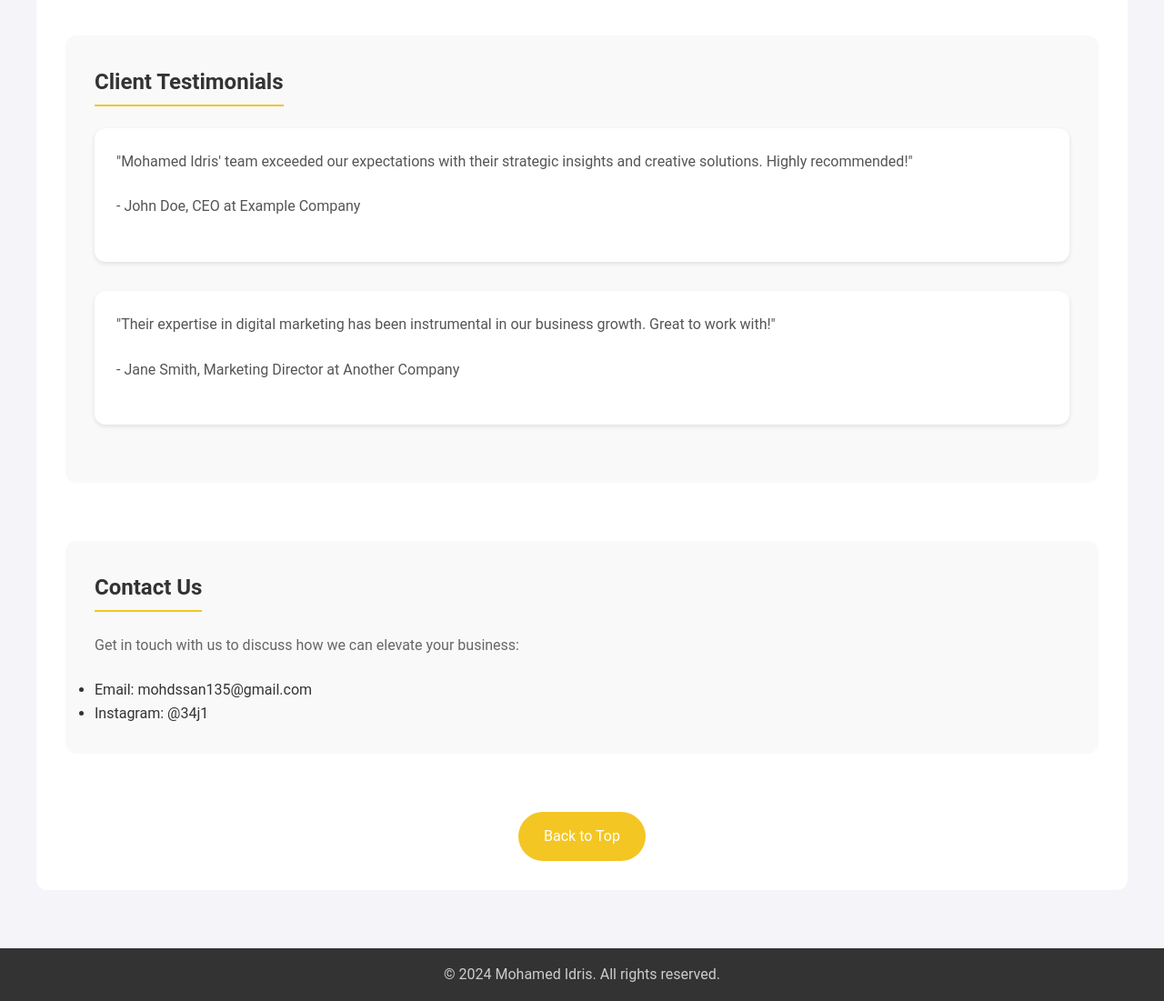
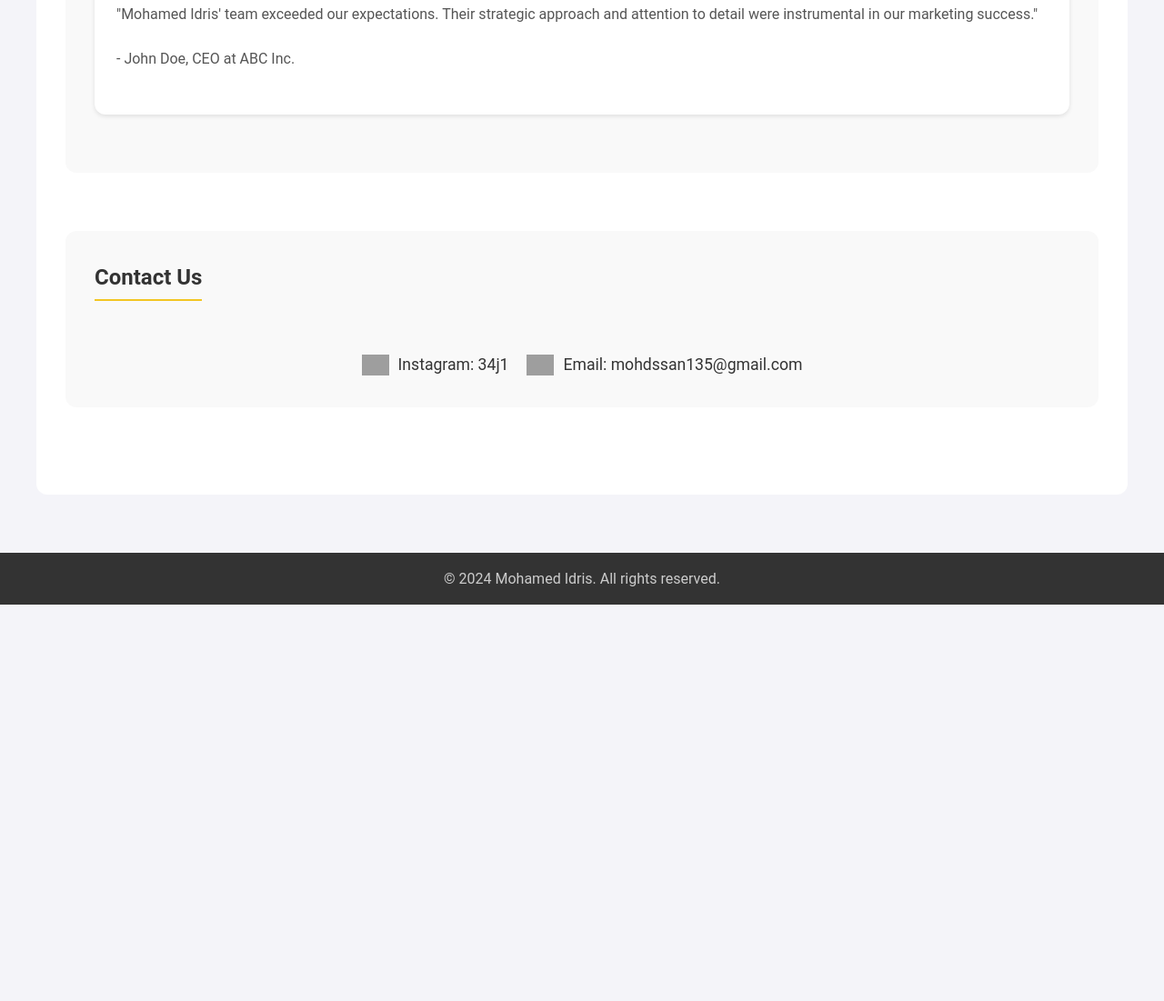
Before and after one commit to moe144/moe144.github.io, a plain HTML site: page index.html in a window 1280 px wide. Shown: the part 1048-2149 px from the top of the page at 91% size. After the commit the page ends 1713 px from the top, so only its background shows below. Drawn offline with Linux system fonts and the light colour scheme; grey boxes are pictures that could not be loaded.

Commit message:
Update index.html

```diff
--- a/index.html
+++ b/index.html
@@ -103,6 +103,22 @@
             border-bottom: 2px solid #f3c623; /* Yellow border bottom */
             display: inline-block;
             padding-bottom: 5px;
+            position: relative;
+        }
+        section h2::after {
+            content: '';
+            position: absolute;
+            width: 100%;
+            height: 2px;
+            background-color: #f3c623; /* Yellow line */
+            bottom: -1px;
+            left: 0;
+            transform-origin: bottom center;
+            transform: scaleX(0);
+            transition: transform 0.3s ease;
+        }
+        section h2:hover::after {
+            transform: scaleX(1);
         }
         section p {
             color: #666;
@@ -159,6 +175,31 @@
         .cta a:hover {
             background-color: #555;
         }
+        .contact-info {
+            display: flex;
+            justify-content: center;
+            gap: 20px;
+            margin-top: 2rem;
+        }
+        .contact-info li {
+            list-style: none;
+            display: flex;
+            align-items: center;
+            font-size: 1.1rem;
+            color: #333;
+            transition: transform 0.3s ease;
+        }
+        .contact-info li:hover {
+            transform: translateY(-5px);
+        }
+        .contact-info li img {
+            width: 30px;
+            margin-right: 10px;
+        }
+        .contact-info li a {
+            color: #333;
+            text-decoration: none;
+        }
         footer {
             background-color: #333;
             text-align: center;
@@ -188,6 +229,17 @@
             .container {
                 padding: 1rem;
                 margin-top: 100px; /* Adjust as needed */
+            }
+            .contact-info {
+                flex-direction: column;
+                align-items: center;
+            }
+            .contact-info li {
+                font-size: 1rem;
+                margin-top: 10px;
+                padding: 10px;
+                border-radius: 12px;
+                background-color: #f9f9f9; /* Light gray background */
             }
         }
 
@@ -233,60 +285,33 @@
                 </div>
                 <div class="service">
                     <h3>Brand Management</h3>
-                    <p>We help build and maintain your brand identity across all channels, fostering customer trust and loyalty.</p>
-                </div>
-                <div class="service">
-                    <h3>Content Creation</h3>
-                    <p>Engage your audience with compelling content that tells your brand story and attracts new customers.</p>
+                    <p>We help define and manage your brand's identity to create a consistent and compelling brand experience across all channels.</p>
                 </div>
             </div>
         </section>
         <section id="testimonials">
             <h2>Client Testimonials</h2>
             <div class="testimonial">
-                <p>"Mohamed Idris' team exceeded our expectations with their strategic insights and creative solutions. Highly recommended!"</p>
-                <p>- John Doe, CEO at Example Company</p>
-            </div>
-            <div class="testimonial">
-                <p>"Their expertise in digital marketing has been instrumental in our business growth. Great to work with!"</p>
-                <p>- Jane Smith, Marketing Director at Another Company</p>
+                <p>"Mohamed Idris' team exceeded our expectations. Their strategic approach and attention to detail were instrumental in our marketing success."</p>
+                <p>- John Doe, CEO at ABC Inc.</p>
             </div>
         </section>
         <section id="contact">
             <h2>Contact Us</h2>
-            <p>Get in touch with us to discuss how we can elevate your business:</p>
-            <ul>
-                <li>Email: mohdssan135@gmail.com</li>
-                <li>Instagram: @34j1</li>
+            <ul class="contact-info">
+                <li>
+                    <img src="https://img.icons8.com/dusk/64/000000/instagram-new.png"/>
+                    <a href="https://www.instagram.com/34j1/">Instagram: 34j1</a>
+                </li>
+                <li>
+                    <img src="https://img.icons8.com/color/64/000000/gmail--v1.png"/>
+                    <a href="mailto:mohdssan135@gmail.com">Email: mohdssan135@gmail.com</a>
+                </li>
             </ul>
         </section>
-        <div class="cta">
-            <a href="#">Back to Top</a>
-        </div>
     </div>
     <footer>
         <p>&copy; 2024 Mohamed Idris. All rights reserved.</p>
     </footer>
-
-    <script>
-        let lastScrollTop = 0;
-        const header = document.getElementById("header");
-
-        window.addEventListener("scroll", function() {
-            let scrollTop = window.pageYOffset || document.documentElement.scrollTop;
-
-            if (scrollTop > lastScrollTop) {
-                // Scroll down
-                header.classList.add("hidden");
-                header.classList.remove("visible");
-            } else {
-                // Scroll up
-                header.classList.remove("hidden");
-                header.classList.add("visible");
-            }
-
-            lastScrollTop = scrollTop <= 0 ? 0 : scrollTop;
-        });
-    </script>
 </body>
 </html>
```
